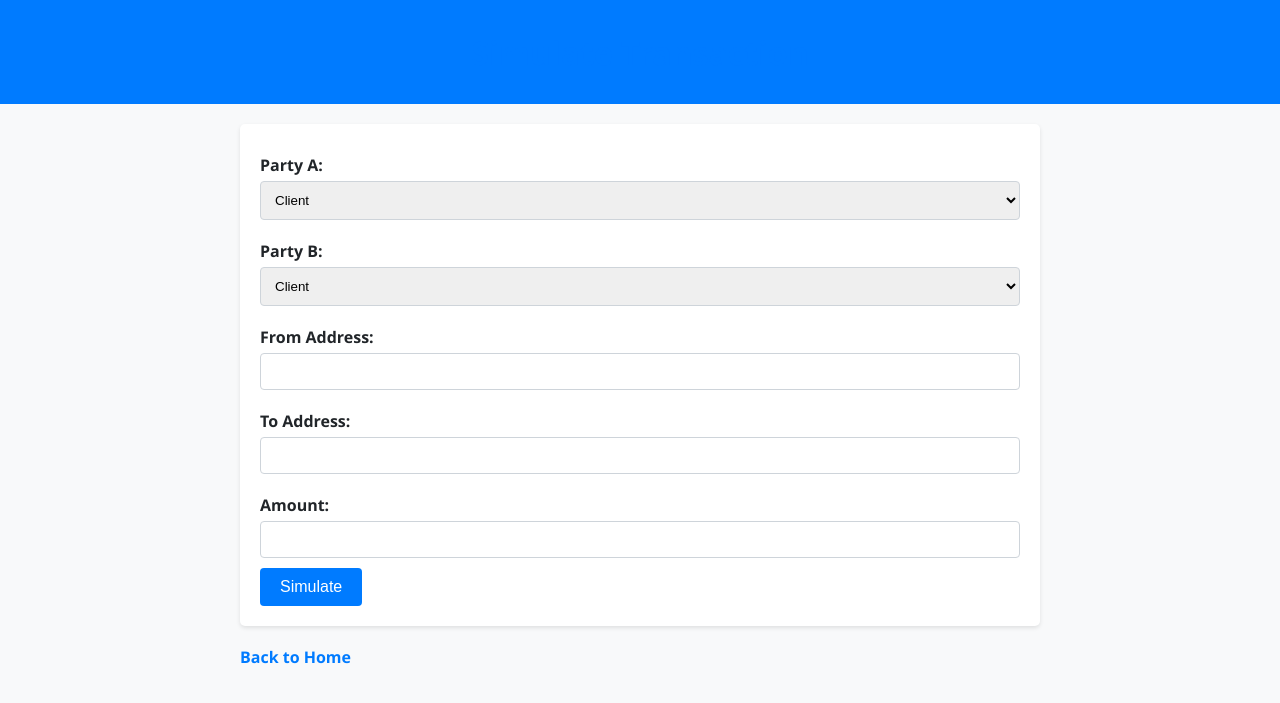
After one commit to TimiAkinrele/custody-threat-sim, a Flask app: page /simulate in a window 1280 px wide. The commit adds this page. Shown: the top 703 px of the page. Run offline with Flask 3, Linux system fonts and the light colour scheme.

Commit message:
Major Commit: Phases 1,2,3 and 4 Complete

```diff
--- a/app.py
+++ b/app.py
@@ -1,87 +1,171 @@
-from flask import Flask, render_template, request
 import os
+import subprocess
 import requests
+from flask import Flask, render_template, request, jsonify, redirect, url_for
 from datetime import datetime
 from dotenv import load_dotenv
+import pandas as pd
+import plotly.express as px
+import mpc_sim
+from simulate_tx import MPCWallet
 
-# Load environment variables from .env file
+# Load environment variables
 load_dotenv()
-
-# Do not change these variable names
 ABUSEIPDB_KEY = os.getenv('ABUSE_IP_DB_API_KEY')
 VT_KEY = os.getenv('VIRUS_TOTAL_API_KEY')
 SHODAN_KEY = os.getenv('SHODAN_API_KEY')
 
 if not ABUSEIPDB_KEY or not VT_KEY or not SHODAN_KEY:
-    raise ValueError("API keys for AbuseIPDB, VirusTotal, and Shodan must be set as environment variables.")
+    raise ValueError("Missing API keys in .env")
 
 app = Flask(__name__)
 
-@app.route("/", methods=["GET", "POST"])
+# Instantiate the MPC wallet once
+wallet = MPCWallet()
+
+@app.route("/home")
+def home():
+    return render_template("home.html")
+
+@app.route("/", methods=["GET"])
+def default():
+    return redirect(url_for('home'))
+
+@app.route("/index", methods=["GET", "POST"])
 def index():
     result = {}
-    blocked_ips = []
+    if request.method == "POST":
+        ip = request.form.get("ip_address")
+        if not ip:
+            return "Error: No IP provided", 400
+        ts = datetime.now().strftime("%Y-%m-%d %H:%M:%S")
 
-    if request.method == "POST":
-        ip = request.form.get("ip_address")  # Use the form field 'ip_address'
-        if not ip:
-            return "Error: No IP Address provided!", 400
+        # AbuseIPDB
+        abuse = requests.get(
+            "https://api.abuseipdb.com/api/v2/check",
+            headers={"Key": ABUSEIPDB_KEY, "Accept": "application/json"},
+            params={"ipAddress": ip}
+        ).json()
+        sc = abuse.get("data", {}).get("abuseConfidenceScore", 0)
+        tot = abuse.get("data", {}).get("totalReports", 0)
 
-        timestamp = datetime.now().strftime("%Y-%m-%d %H:%M:%S")
+        # VirusTotal
+        vt = requests.get(
+            f"https://www.virustotal.com/api/v3/ip_addresses/{ip}",
+            headers={"x-apikey": VT_KEY}
+        ).json()
 
-        try:
-            # AbuseIPDB API Request
-            abuse_response = requests.get(
-                "https://api.abuseipdb.com/api/v2/check",
-                headers={"Key": ABUSEIPDB_KEY, "Accept": "application/json"},
-                params={"ipAddress": ip}
-            )
-            abuse_data = abuse_response.json()
-            abuse_score = abuse_data.get("data", {}).get("abuseConfidenceScore", 0)
-            total_reports = abuse_data.get("data", {}).get("totalReports", 0)
+        # Shodan
+        sh = requests.get(
+            f"https://api.shodan.io/shodan/host/{ip}?key={SHODAN_KEY}"
+        ).json()
 
-            # VirusTotal API Request
-            vt_response = requests.get(
-                f"https://www.virustotal.com/api/v3/ip_addresses/{ip}",
-                headers={"x-apikey": VT_KEY}
-            )
-            vt_data = vt_response.json()
+        # Decide whether malicious and what score to log
+        if sc > 0 or tot > 0:
+            is_mal = sc >= 50 or "malicious" in vt.get("data", {})\
+                                     .get("attributes", {})\
+                                     .get("last_analysis_stats", {})
+            log_score = sc
+        else:
+            is_mal = False
+            log_score = 0
 
-            # Shodan API Request
-            shodan_response = requests.get(
-                f"https://api.shodan.io/shodan/host/{ip}?key={SHODAN_KEY}"
-            )
-            shodan_data = shodan_response.json()
+        # Log lookup
+        with open("ip_logs.txt", "a") as f:
+            f.write(f"{ts} - IP: {ip} | Abuse Score: {log_score} | Malicious: {is_mal}\n")
 
-            # Only log and consider for blocking if there is any abuse data
-            if abuse_score > 0 or total_reports > 0:
-                # Determine if IP is malicious based on AbuseIPDB (score >= 50) or VirusTotal analysis:
-                is_malicious = abuse_score >= 50 or "malicious" in vt_data.get("data", {}).get("attributes", {}).get("last_analysis_stats", {})
-                # Log the IP lookup
-                with open("ip_logs.txt", "a") as f:
-                    f.write(f"{timestamp} - IP: {ip} | Abuse Score: {abuse_score} | Total Reports: {total_reports} | Malicious: {is_malicious}\n")
-                if is_malicious:
-                    blocked_ips.append(ip)
-            else:
-                # If both abuse_score and total_reports are 0 then mark the IP as not malicious
-                is_malicious = False
-
-        except requests.exceptions.RequestException as e:
-            return f"Error occurred during IP lookup: {e}", 500
+        # Block if malicious
+        if is_mal:
+            subprocess.run(["sudo", "iptables", "-A", "INPUT", "-s", ip, "-j", "DROP"])
 
         result = {
             "ip": ip,
-            "abuse": abuse_data,
-            "virustotal": vt_data,
-            "shodan": shodan_data,
-            "blocked": is_malicious,
-            "abuse_score": abuse_score,
-            "total_reports": total_reports
+            "abuse_score": log_score,
+            "total_reports": tot,
+            "virustotal": vt,
+            "shodan": sh,
+            "blocked": is_mal
         }
-
         return render_template("results.html", result=result)
 
-    return render_template("index.html", result=result)
+    return render_template("index.html", result={})
+
+@app.route("/api/logs")
+def api_logs():
+    entries = []
+    with open("ip_logs.txt") as f:
+        for line in f:
+            line = line.strip()
+            if not line:
+                continue
+            parts = line.split(" - ", 1)
+            if len(parts) != 2:
+                continue
+            ts, rest = parts
+            fields = rest.split(" | ")
+            if len(fields) != 3:
+                continue
+            try:
+                ip_val = fields[0].split("IP: ")[1]
+                abuse_score = int(fields[1].split("Abuse Score: ")[1])
+                mal = fields[2].split("Malicious: ")[1] == "True"
+            except (IndexError, ValueError):
+                continue
+            entries.append({
+                "timestamp": ts,
+                "ip": ip_val,
+                "score": abuse_score,
+                "malicious": mal
+            })
+    return jsonify(entries)
+
+@app.route("/dashboard")
+def dashboard():
+    logs = api_logs().get_json()
+    if not logs:
+        chart_html = "<p>No log data available to display.</p>"
+    else:
+        df = pd.DataFrame(logs)
+        df["timestamp"] = pd.to_datetime(df["timestamp"])
+        df["score"] = df.apply(lambda r: r["score"] if r["malicious"] else 0, axis=1)
+        fig = px.line(df, x="timestamp", y="score", title="Abuse Score Over Time for IP Lookups")
+        chart_html = fig.to_html(full_html=False)
+    return render_template("dashboard.html", chart_html=chart_html)
+
+@app.route("/mpc")
+def mpc():
+    return render_template(
+        "mpc.html",
+        secret_hex=hex(mpc_sim.SECRET),
+        shares=mpc_sim.shares,
+        parties=mpc_sim.PARTIES,
+        recon1=("Client", "Copper", hex(mpc_sim.reconstruct("Client", "Copper"))),
+        recon2=("Client", "TTP", hex(mpc_sim.reconstruct("Client", "TTP"))),
+        recon3=("Copper", "TTP", hex(mpc_sim.reconstruct("Copper", "TTP")))
+    )
+
+@app.route("/simulate", methods=["GET", "POST"])
+def simulate():
+    result = {}
+    if request.method == "POST":
+        party_a = request.form.get("party_a")
+        party_b = request.form.get("party_b")
+        tx = {
+            "from": request.form.get("from_addr"),
+            "to": request.form.get("to_addr"),
+            "amount": float(request.form.get("amount"))
+        }
+        sk = wallet.reconstruct_sk(party_a, party_b)
+        sig = wallet.sign_transaction(sk, tx)
+        verified = wallet.verify_signature(sig, tx)
+        result = {
+            "public_key": wallet.public_key_hex,
+            "used_parties": [party_a, party_b],
+            "tx": tx,
+            "signature": sig,
+            "verified": verified
+        }
+    return render_template("simulate.html", parties=wallet.parties, result=result)
 
 if __name__ == "__main__":
     app.run(debug=True)
--- a/static/style.css
+++ b/static/style.css
@@ -1,98 +1,80 @@
-/* General styles */
 body {
-    font-family: Arial, sans-serif;
-    background-color: #f4f4f4;
+    font-family: 'Segoe UI', Tahoma, Geneva, Verdana, sans-serif;
     margin: 0;
-    padding: 20px;
-    color: #333;
+    padding: 0;
+    background-color: #f8f9fa;
+    color: #212529;
 }
 
 .container {
     max-width: 800px;
     margin: 0 auto;
-    background-color: #fff;
     padding: 20px;
-    border-radius: 8px;
-    box-shadow: 0 0 10px rgba(0,0,0,0.1);
 }
 
-h1 {
+header {
+    background-color: #007bff;
+    color: white;
+    padding: 10px 0;
     text-align: center;
-    color: #4CAF50;
+}
+
+h1, h2 {
+    color: #007bff;
+    margin-bottom: 20px;
 }
 
 form {
-    text-align: center;
+    background-color: white;
+    padding: 20px;
+    border-radius: 5px;
+    box-shadow: 0 2px 4px rgba(0, 0, 0, 0.1);
     margin-bottom: 20px;
 }
 
 label {
-    font-size: 1.2em;
-}
-
-input[type="text"] {
-    padding: 10px;
-    width: 300px;
-    font-size: 1em;
-    margin: 10px;
-    border: 1px solid #ccc;
-    border-radius: 4px;
-}
-
-button, input[type="submit"] {
-    padding: 10px 15px;
-    font-size: 1em;
-    border: none;
-    border-radius: 4px;
-    background-color: #4CAF50;
-    color: white;
-    cursor: pointer;
-}
-
-button:hover, input[type="submit"]:hover {
-    background-color: #45a049;
-}
-
-.result {
-    margin-top: 20px;
-}
-
-.blocked {
-    color: red;
+    display: block;
+    margin-top: 10px;
     font-weight: bold;
 }
 
-.clean {
-    color: green;
-    font-weight: bold;
+input[type="text"], input[type="number"], select {
+    width: 100%;
+    padding: 10px;
+    margin-top: 5px;
+    margin-bottom: 10px;
+    border: 1px solid #ced4da;
+    border-radius: 4px;
+    box-sizing: border-box;
 }
 
-table {
-    width: 100%;
-    border-collapse: collapse;
-    margin-top: 20px;
+button {
+    padding: 10px 20px;
+    background-color: #007bff;
+    color: white;
+    border: none;
+    border-radius: 4px;
+    cursor: pointer;
+    font-size: 16px;
 }
 
-table, th, td {
-    border: 1px solid #ddd;
+button:hover {
+    background-color: #0056b3;
 }
 
-th, td {
-    padding: 12px;
-    text-align: left;
+ul {
+    list-style-type: none;
+    padding: 0;
 }
 
-th {
-    background-color: #f2f2f2;
+li {
+    margin: 10px 0;
 }
 
 a {
-    display: block;
-    text-align: center;
-    margin-top: 20px;
+    color: #007bff;
     text-decoration: none;
-    color: #4CAF50;
-    font-size: 1.1em;
+    font-weight: bold;
 }
 
 a:hover {
--- /dev/null
+++ b/templates/simulate.html
@@ -0,0 +1,45 @@
+<!DOCTYPE html>
+<html lang="en">
+<head>
+    <meta charset="UTF-8">
+    <title>Simulate Transaction</title>
+    <link rel="stylesheet" href="{{ url_for('static', filename='style.css') }}">
+</head>
+<body>
+    <header>
+        <h1>Simulate Transaction</h1>
+    </header>
+    <div class="container">
+        <form action="{{ url_for('simulate') }}" method="post">
+            <label for="party_a">Party A:</label>
+            <select id="party_a" name="party_a">
+                {% for party in parties %}
+                <option value="{{ party }}">{{ party }}</option>
+                {% endfor %}
+            </select>
+            <label for="party_b">Party B:</label>
+            <select id="party_b" name="party_b">
+                {% for party in parties %}
+                <option value="{{ party }}">{{ party }}</option>
+                {% endfor %}
+            </select>
+            <label for="from_addr">From Address:</label>
+            <input type="text" id="from_addr" name="from_addr" required>
+            <label for="to_addr">To Address:</label>
+            <input type="text" id="to_addr" name="to_addr" required>
+            <label for="amount">Amount:</label>
+            <input type="number" id="amount" name="amount" required>
+            <button type="submit">Simulate</button>
+        </form>
+        {% if result %}
+        <h2>Transaction Result</h2>
+        <p><strong>Public Key:</strong> {{ result.public_key }}</p>
+        <p><strong>Used Parties:</strong> {{ result.used_parties }}</p>
+        <p><strong>Transaction:</strong> {{ result.tx }}</p>
+        <p><strong>Signature:</strong> {{ result.signature }}</p>
+        <p><strong>Verified:</strong> {{ result.verified }}</p>
+        {% endif %}
+        <a href="{{ url_for('home') }}">Back to Home</a>
+    </div>
+</body>
+</html>
```
Also changed, not shown: mpc_sim.py (added, +34 -0 lines), requirements.txt (+11 -0 lines), simulate_tx.py (added, +60 -0 lines), templates/dashboard.html (added, +19 -0 lines), templates/home.html (added, +21 -0 lines), templates/index.html (+13 -8 lines), templates/mpc.html (added, +25 -0 lines), templates/results.html (+45 -42 lines).
